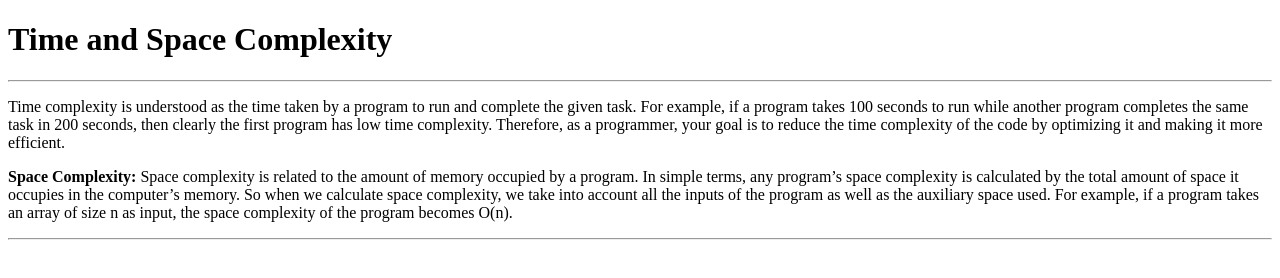
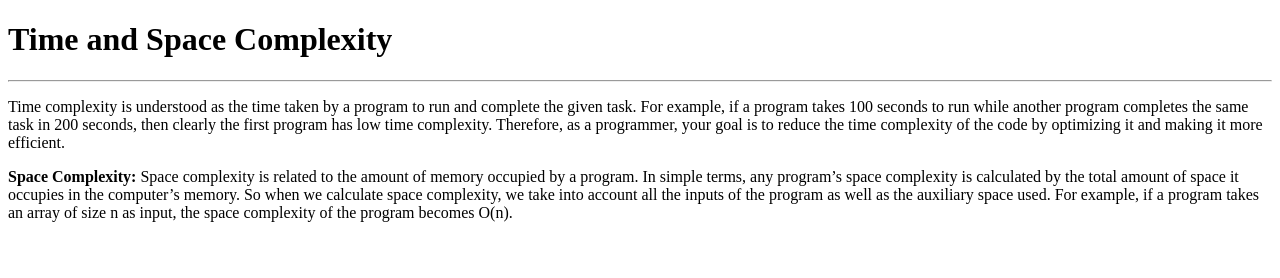
Before and after one commit to acciojob/time-and-space-complexity-ChumkiChakraborty, a website: page main.html in a window 1280 px wide. Drawn offline with Linux system fonts and the light colour scheme.

Commit message:
created a submission

```diff
--- a/main.html
+++ b/main.html
@@ -7,17 +7,12 @@
 </head>
 
 <body>
-	<!-- the entire body must be written by student -->
-	<div>
-		<header>
 	<h1>Time and Space Complexity</h1>
-		</header><hr>
-		<section>
-	<p>Time complexity is understood as the time taken by a program to run and complete the given task. For example, if a program takes 100 seconds to run while another program completes the same task in 200 seconds, then clearly the first program has low time complexity. Therefore, as a programmer, your goal is to reduce the time complexity of the code by optimizing it and making it more efficient.</p></section>
-		<section>
-  <p><b>Space Complexity:</b>  Space complexity is related to the amount of memory occupied by a program. In simple terms, any program’s space complexity is calculated by the total amount of space it occupies in the computer’s memory. So when we calculate space complexity, we take into account all the inputs of the program as well as the auxiliary space used. For example, if a program takes an array of size n as input, the space complexity of the program becomes O(n).</p><hr>
-		</section>
-	</div>
+	<hr>
+
+	<p>Time complexity is understood as the time taken by a program to run and complete the given task. For example, if a program takes 100 seconds to run while another program completes the same task in 200 seconds, then clearly the first program has low time complexity. Therefore, as a programmer, your goal is to reduce the time complexity of the code by optimizing it and making it more efficient.</p>
+
+  <p><b>Space Complexity:</b>  Space complexity is related to the amount of memory occupied by a program. In simple terms, any program’s space complexity is calculated by the total amount of space it occupies in the computer’s memory. So when we calculate space complexity, we take into account all the inputs of the program as well as the auxiliary space used. For example, if a program takes an array of size n as input, the space complexity of the program becomes O(n).</p>
     <script type="text/javascript" src="./script.js">
 </script>
 
```
